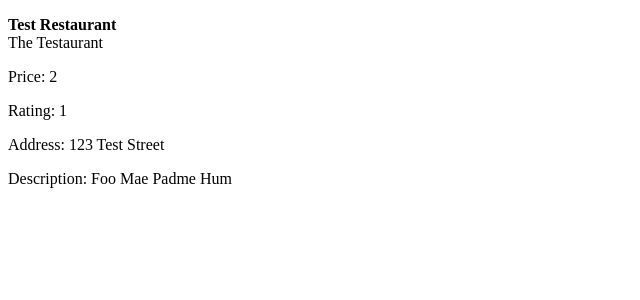
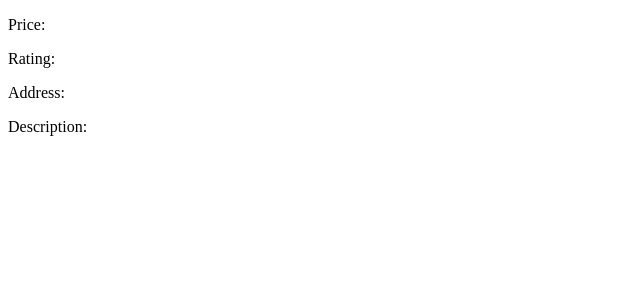
Before and after one commit to NVISIA/VueWorkshop, a Vue app: page /#/restaurant in a window 1280 px wide. Shown: the top 300 px of the page, without its empty margins (0-640 px from the left). Built offline with nearby package versions, Linux system fonts and the light colour scheme.

Commit message:
Periodic checkin.

```diff
--- a/src/components/Restaurant.vue
+++ b/src/components/Restaurant.vue
@@ -29,17 +29,15 @@
 <script>
 export default {
   name: 'restaurant',
-  data () {
-    return {
-      name: 'Test Restaurant',
-      tagline: 'The Testaurant',
-      price: 2,
-      rating: 1,
-      address: '123 Test Street',
-      description: 'Foo Mae Padme Hum',
-      id: 1
-    }
-  }
+  props: [
+    'name',
+    'tagline',
+    'price',
+    'rating',
+    'address',
+    'description',
+    'id'
+  ]
 }
 </script>
 
--- /dev/null
+++ b/src/components/RestaurantList.vue
@@ -0,0 +1,45 @@
+<template>
+  <div class="restaurantList">
+    <div is="restaurant"
+      v-for="restaurant in restaurants"
+      :key="restaurant.id"
+      :name="restaurant.name"
+      :tagline="restaurant.tagline"
+      :price="restaurant.price"
+      :rating="restaurant.rating"
+      :address="restaurant.address"
+      :description="restaurant.description"
+      :id="restaurant.id"></div>
+  </div>
+</template>
+
+<script>
+import Restaurant from './Restaurant'
+
+export default {
+  name: 'restaurantList',
+  data () {
+    return {
+      restaurants: [{
+        name: 'Test Restaurant',
+        tagline: 'The Testaurant',
+        price: 2,
+        rating: 1,
+        address: '123 Test Street',
+        description: 'Foo Mae Padme Hum',
+        id: 1
+      }]
+    }
+  },
+
+  components: [
+    Restaurant
+  ]
+}
+</script>
+
+<style>
+#restaurantList {
+
+}
+</style>
--- a/src/router/index.js
+++ b/src/router/index.js
@@ -1,6 +1,6 @@
 import Vue from 'vue'
 import Router from 'vue-router'
-import Hello from '@/components/Hello'
+import RestaurantList from '@/components/RestaurantList'
 import Restaurant from '@/components/Restaurant'
 
 Vue.use(Router)
@@ -9,8 +9,8 @@ export default new Router({
   routes: [
     {
       path: '/',
-      name: 'Hello',
-      component: Hello
+      name: 'restaurantList',
+      component: RestaurantList
     },
     {
       path: '/restaurant',
```
